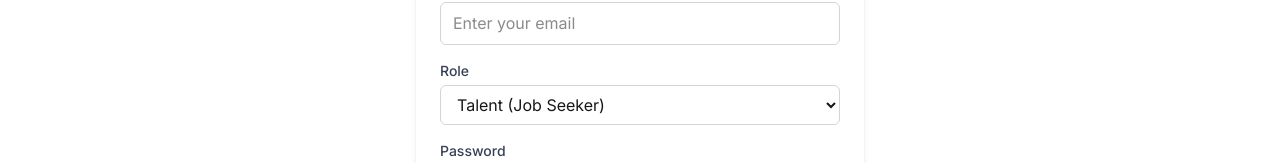
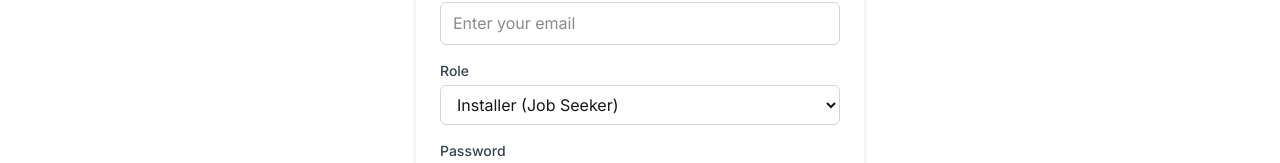
Before and after one commit to JoshuaOyewole/Instollar-Assessment, a Next.js app in the folder frontend/: page /auth/register in a window 1280 px wide. Shown: the part 250-413 px from the top of the page. Built offline with nearby package versions, Linux system fonts and the light colour scheme; no server answers.

Commit message:
modified talent to Installer

```diff
--- a/frontend/src/app/auth/register/page.tsx
+++ b/frontend/src/app/auth/register/page.tsx
@@ -149,8 +149,8 @@ function RegisterForm() {
             onChange={handleChange}
             className="w-full px-3 py-2 border border-gray-300 rounded-md focus:outline-none focus:ring-2 focus:ring-blue-500 dark:text-gray-800"
           >
-            <option value="talent" className=' text-sm'>Talent (Job Seeker)</option>
-            <option value="admin" className=' text-sm'>Admin (HR/Recruiter)</option>
+            <option value="talent" className=' text-sm'>Installer (Job Seeker)</option>
+            <option value="admin" className=' text-sm'>Admin</option>
           </select>
         </div>
 
```
